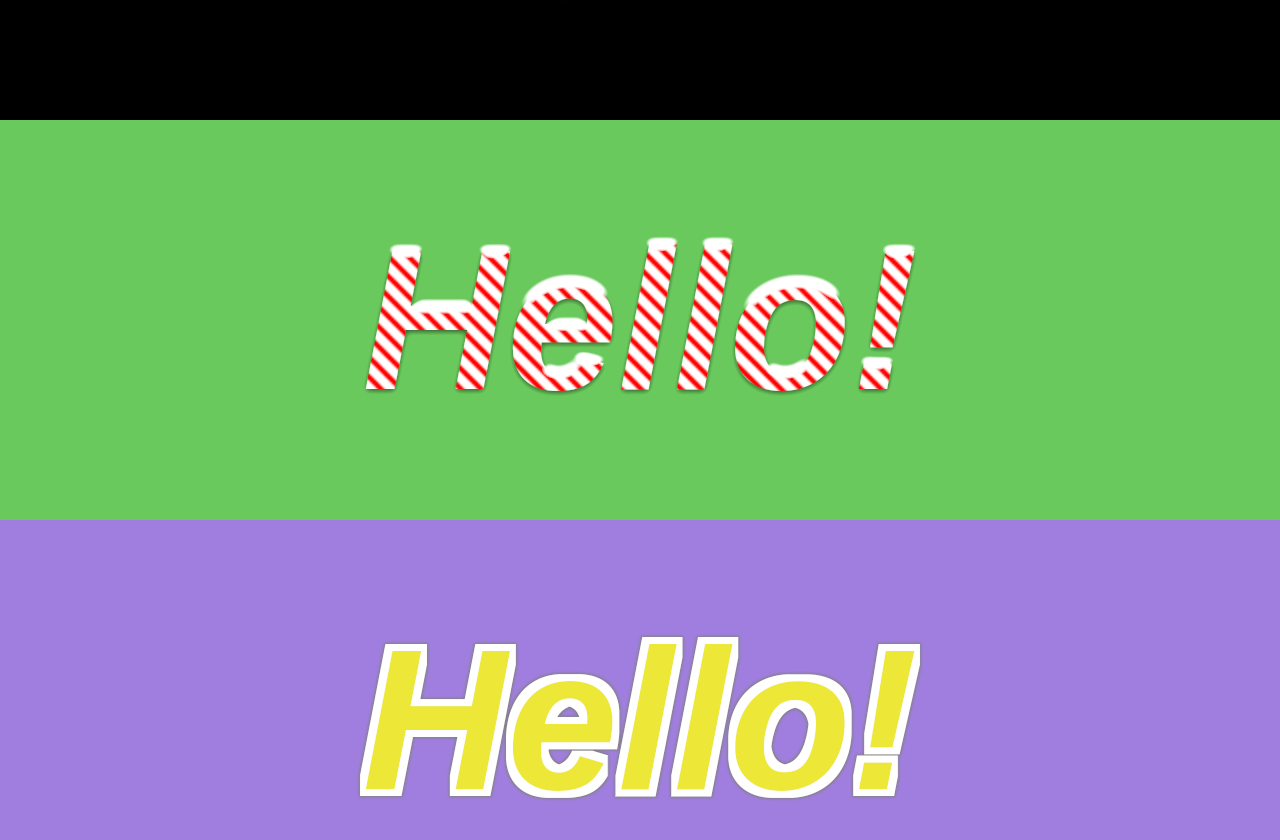
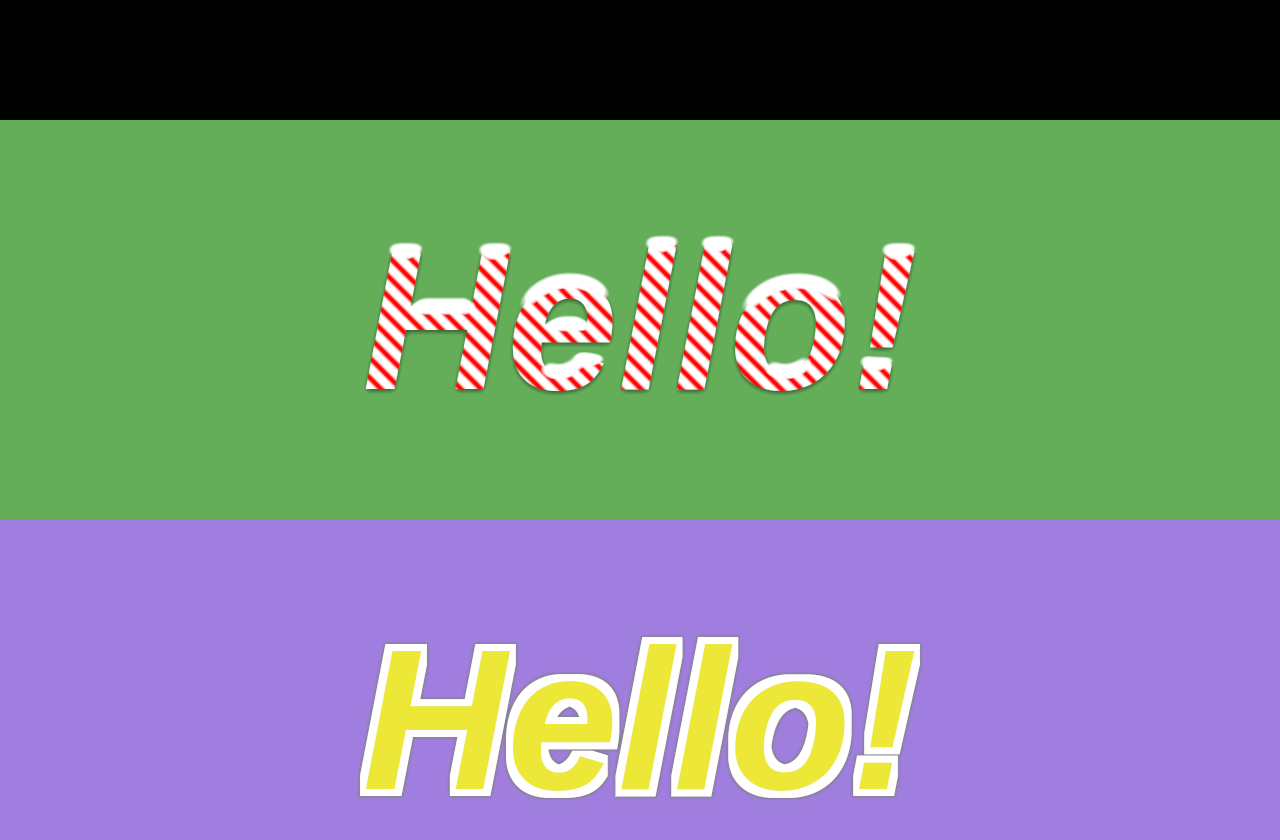
Before and after one commit to AndrewPrifer/hypercomp, a React (Vite) app: page / in a window 1280 px wide. Shown: the part 1480-2320 px from the top of the page. Built offline with nearby package versions, Linux system fonts and the light colour scheme; a web font is replaced by a local one.

Commit message:
Small example update

```diff
--- a/src/ChristmasExample.tsx
+++ b/src/ChristmasExample.tsx
@@ -16,7 +16,7 @@ export function ChristmasExample() {
       .over(env.sourceAlpha)
       .in(env.sourceAlpha),
     env.sourceAlpha
-      .blur(3)
+      .blur(4)
       .specular(pointLight({ x: 0, y: -25000, z: 1 }), {
         scale: 4,
         strength: 2,
@@ -34,7 +34,7 @@ export function ChristmasExample() {
 
   return (
     <>
-      <HelloExample effect={effect} className="bg-[#69c95c]" />
+      <HelloExample effect={effect} className="bg-[#64ae5a]" />
     </>
   );
 }
```
